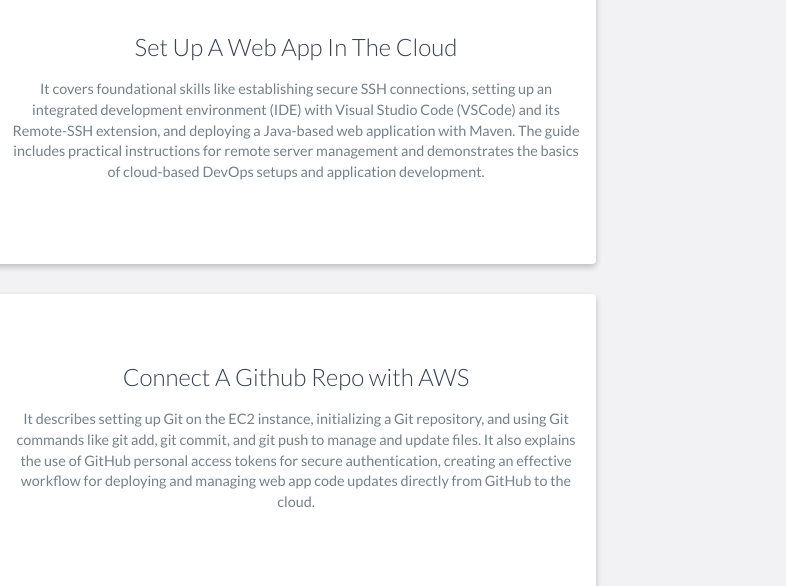
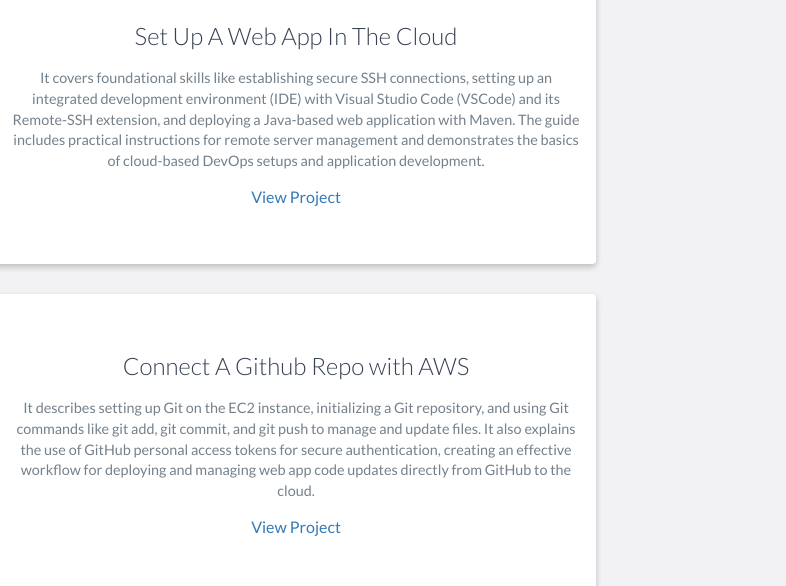
Before and after one commit to orvencasido/aws-cloud-resume-challenge, a website: page website/index.html in a window 1280 px wide. Shown: the part 3330-3916 px from the top of the page, 494-1280 px from the left. Drawn offline with nearby package versions, Linux system fonts and the light colour scheme; no server answers.

Commit message:
fixed index

```diff
--- a/website/index.html
+++ b/website/index.html
@@ -200,7 +200,7 @@
                             web application with Maven. The guide includes practical instructions for remote server management and
                             demonstrates the basics of cloud-based DevOps setups and application development.
                         </p>
-                        <!-- <a href="https://github.com/orvencasido/aws-cloud-resume-challenge">View Project</a> -->
+                        <a href="https://github.com/orvencasido/DevOps/blob/main/Documentation/Part-1-Set-Up-a-Web-App-in-the-Cloud-Documentation-cropped.pdf">View Project</a>
                     </div>
                     <!-- End .project-info -->
                 </div>
@@ -219,7 +219,7 @@
                             access tokens for secure authentication, creating an effective workflow for deploying and managing web
                             app code updates directly from GitHub to the cloud.
                         </p>
-                        <!-- <a href="https://github.com/orvencasido/aws-cloud-resume-challenge">View Project</a> -->
+                        <a href="https://github.com/orvencasido/DevOps/blob/main/Documentation/Part-2-Connect-A-Github-Repo-with-AWS.pdf">View Project</a>
                     </div>
                     <!-- End .project-info -->
                 </div>
```
